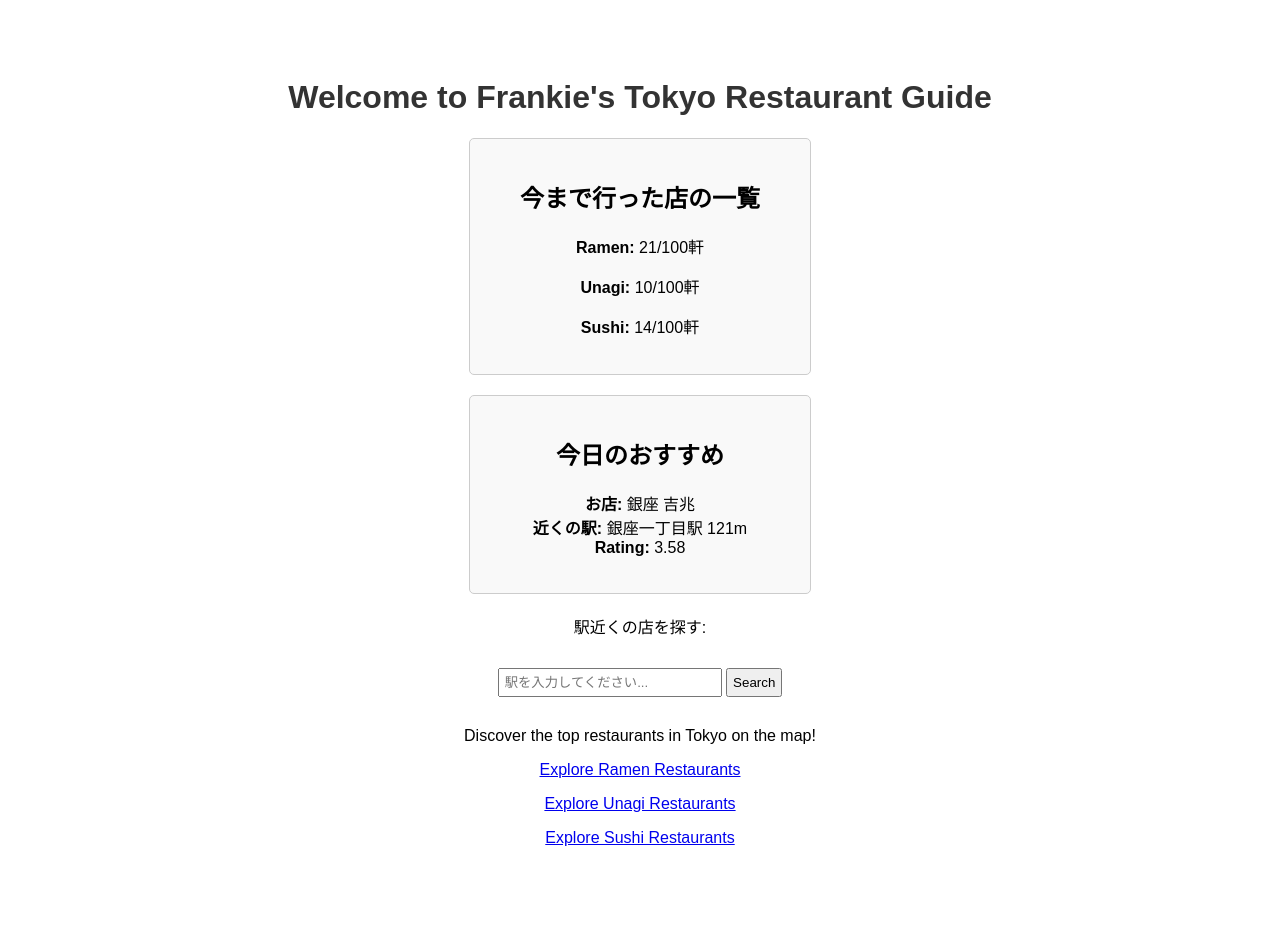
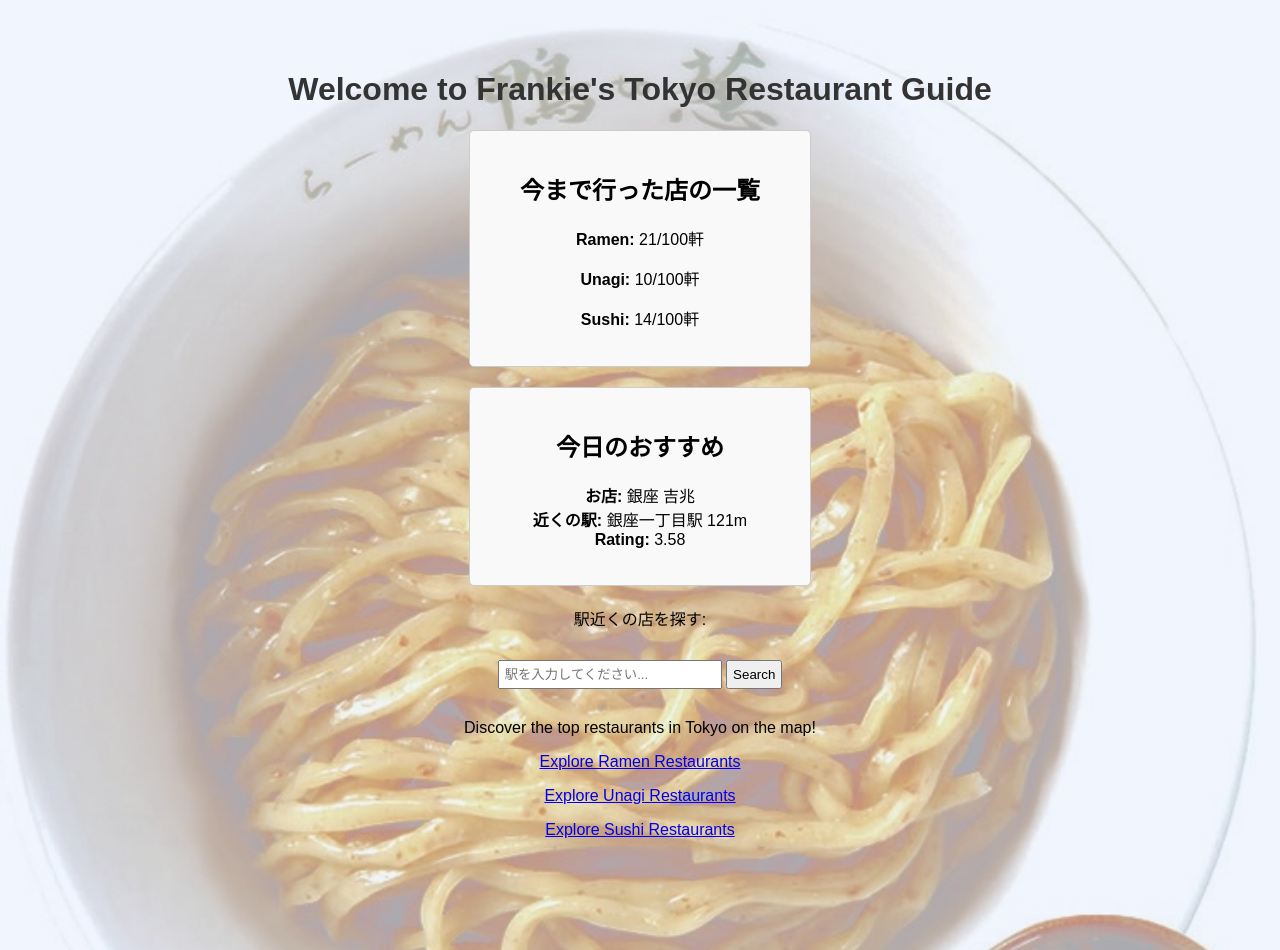
Before and after one commit to wf0601/tokyo_ramen_map, a Flask app: page / in a window 1280 px wide. Before the commit the page ends 846 px from the top, so only its background shows below. Run offline with Flask 2, Linux system fonts and the light colour scheme.

Commit message:
add background

```diff
--- /dev/null
+++ b/add.html
@@ -0,0 +1,5 @@
+{% comment %} {% comment %} {% comment %} body {
+    font-family: Arial, sans-serif;
+    text-align: center;
+    padding: 50px;
+} {% endcomment %} {% endcomment %} {% endcomment %}
--- a/templates/landing.html
+++ b/templates/landing.html
@@ -9,8 +9,14 @@
         body {
             font-family: Arial, sans-serif;
             text-align: center;
-            padding: 50px;
+            padding: 50px 50px 100px;
+            background-image: url('static/image/ramen_pic.jpg');
+            background-size: cover;
+            background-repeat: no-repeat;
+            height: 100vh;
+            margin: 0;
         }
+
         h1 {
             color: #333;
         }
```
Also changed, not shown: static/image/ramen_pic.jpg (added), 2 other files.
